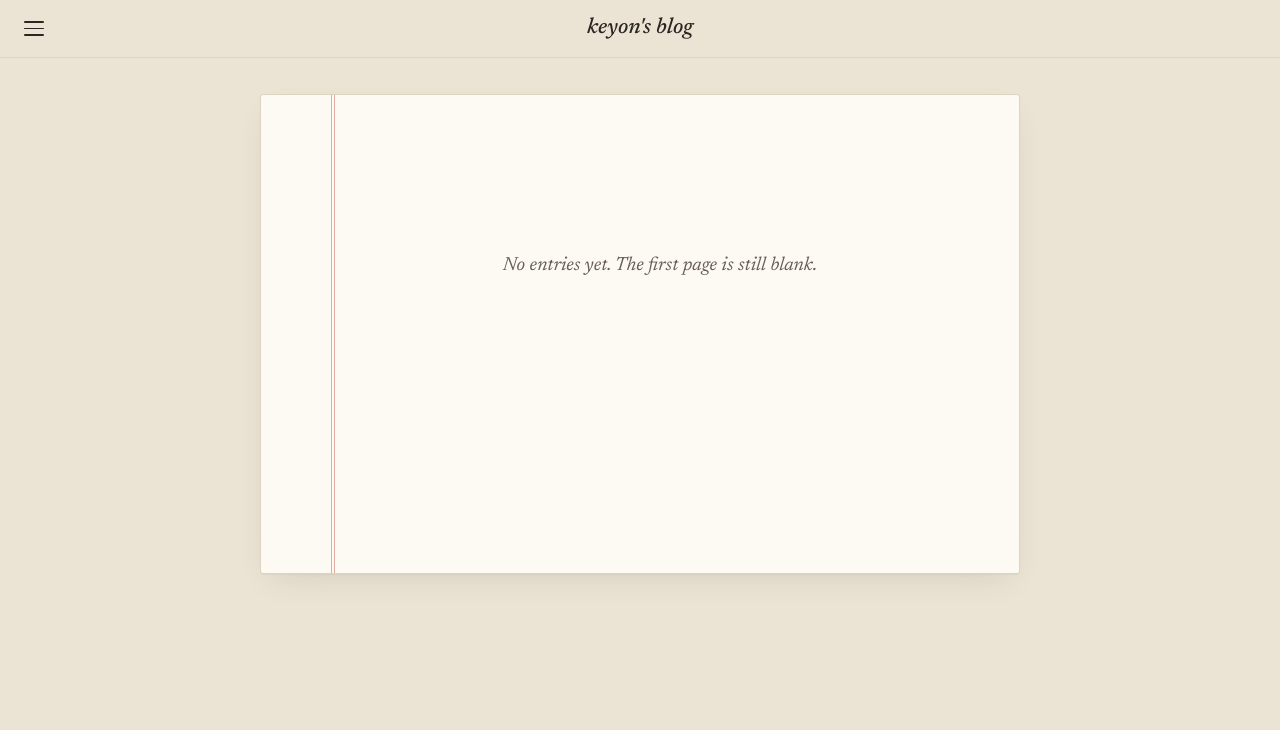
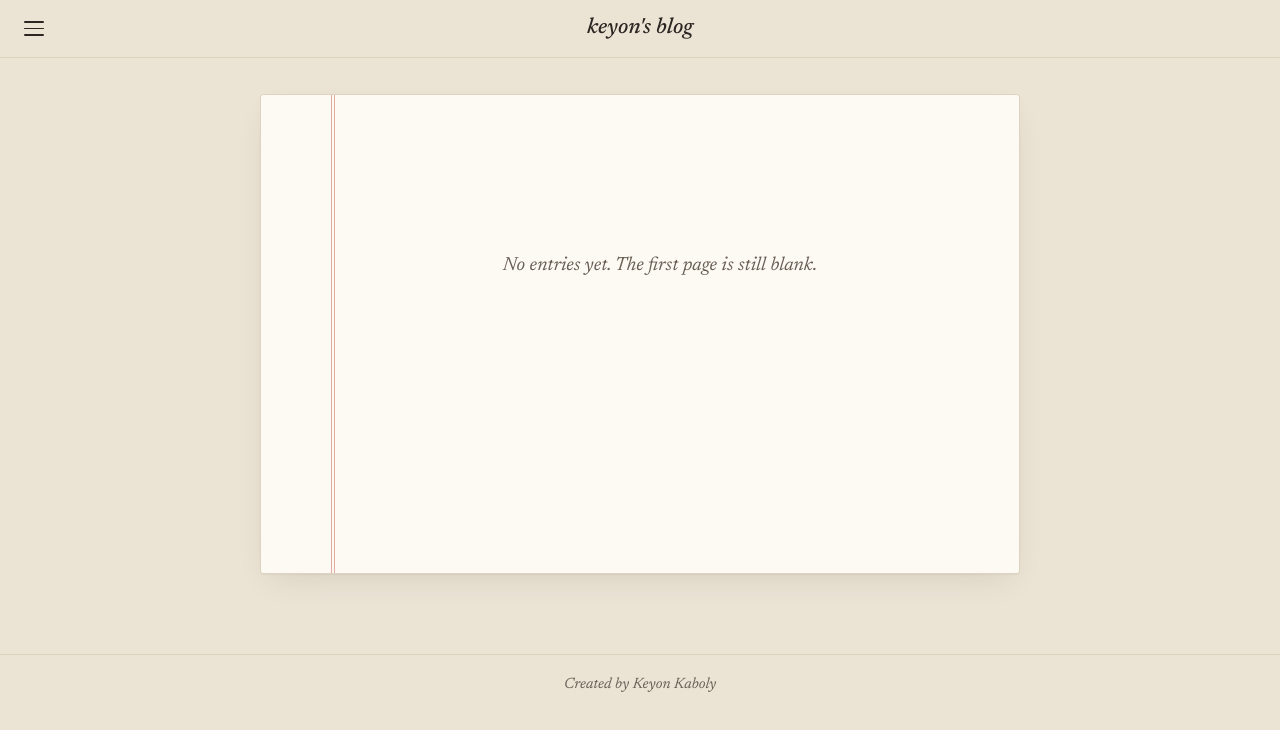
Before and after one commit to keyonkaboly/blog, a plain HTML site: page index.html in a window 1280 px wide. Drawn offline with Linux system fonts and the light colour scheme.

Commit message:
Add bottom bar with credit
Co-Authored-By: Claude Opus 5.5 <noreply@anthropic.com>

```diff
--- a/index.html
+++ b/index.html
@@ -26,6 +26,8 @@
 
   <main class="page" id="page"></main>
 
+  <footer class="bottombar">Created by Keyon Kaboly</footer>
+
   <script src="vendor/marked.min.js"></script>
   <script src="app.js"></script>
 </body>
--- a/style.css
+++ b/style.css
@@ -321,6 +321,16 @@ a { color: inherit; }
 .empty-state a { color: var(--accent); }
 .empty-state code { font-family: var(--mono); font-size: 0.8em; font-style: normal; }
 
+/* ---------- bottom bar ---------- */
+.bottombar {
+  padding: 18px 16px;
+  border-top: 1px solid var(--paper-edge);
+  text-align: center;
+  font-size: 15px;
+  font-style: italic;
+  color: var(--ink-soft);
+}
+
 /* ---------- small screens ---------- */
 @media (max-width: 640px) {
   body { font-size: 18px; }
```
